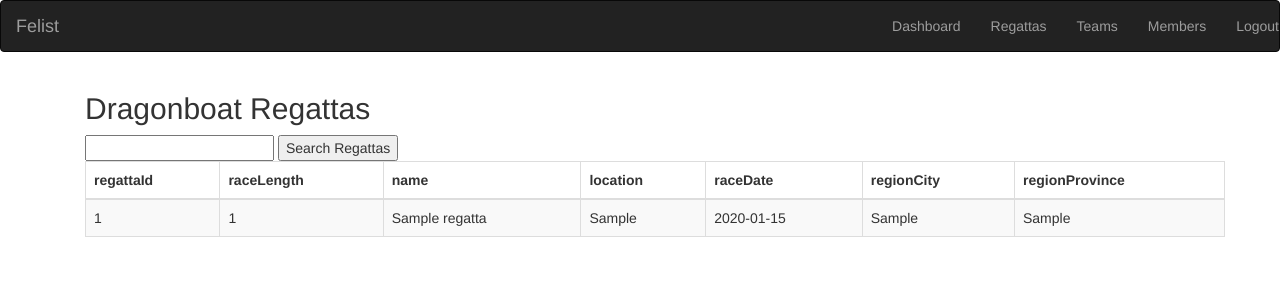
After one commit to alexsclim/Felist, a Flask app: page /regattas in a window 1280 px wide. The commit adds this page. Shown: the top 300 px of the page. Run offline with Flask 2, Linux system fonts and the light colour scheme; the visitor is signed in with stand-in values (Sample User, id 1); tables that the repository leaves empty hold one stand-in row (values such as "Sample post"); some libraries are stand-ins or nearby versions.

Commit message:
Added basic Regatta page

```diff
--- a/app/query_service.py
+++ b/app/query_service.py
@@ -11,6 +11,11 @@ class QueryService:
   def get_last_team_id(self):
     data = self.cursor.execute("SELECT * from Team")
     return data
+
+  def get_regattas(self):
+    data = self.cursor.execute("SELECT * from Regatta")
+    regatta = self.cursor.fetchall()
+    return regatta
 
   def get_teams(self):
     data = self.cursor.execute("SELECT * from Team")
@@ -46,6 +51,13 @@ class QueryService:
     conn.commit()
     return
 
+  def search_regattas(self, search):
+    sql = 'Select * from Regatta where name like %s'
+    args = ['%'+search+'%']
+    data = self.cursor.execute(sql, args)
+    regattas = self.cursor.fetchall()
+    return regattas
+
   def search_teams(self, search):
     sql = 'Select * from Team where name like %s'
     args = ['%'+search+'%']
--- a/app/templates/base.html
+++ b/app/templates/base.html
@@ -14,6 +14,7 @@
       </div>
       <ul class="nav navbar-nav navbar-right">
         <li><a href="{{ url_for('dashboard') }}">Dashboard</a></li>
+        <li><a href="{{ url_for('regattas') }}">Regattas</a></li>
         <li><a href="{{ url_for('teams') }}">Teams</a></li>
         <li><a href="{{ url_for('members') }}">Members</a></li>
         <li><a href="{{ url_for('logout') }}">Logout</a></li>
--- /dev/null
+++ b/app/templates/regattas.html
@@ -0,0 +1,36 @@
+{% extends "base.html" %}
+{% block body %}
+<div class="container">
+  <h2>Dragonboat Regattas</h2>
+  <form action="" method="post">
+    <input type="input" name="search-input"></input>
+    <input type="submit" name="search-button" value="Search Regattas"></input>
+  </form>
+  <table class="table table-striped table-bordered">
+    <thead>
+      <tr>
+        <th>regattaId</th>
+        <th>raceLength</th>
+        <th>name</th>
+        <th>location</th>
+        <th>raceDate</th>
+        <th>regionCity</th>
+        <th>regionProvince</th>
+      </tr>
+    </thead>
+    <tbody>
+      {% for regatta in regattas %}
+      	<tr>
+      		<td>{{regatta["regattaId"]}}</td>
+      		<td>{{regatta["raceLength"]}}</td>
+          <td>{{regatta["name"]}}</td>
+          <td>{{regatta["location"]}}</td>
+          <td>{{regatta["raceDate"]}}</td>
+      		<td>{{regatta["regionCity"]}}</td>
+      		<td>{{regatta["regionProvince"]}}</td>
+      	</tr>
+      {% endfor %}
+    </tbody>
+  </table>
+</div>
+{% endblock %}
--- a/app/views.py
+++ b/app/views.py
@@ -26,6 +26,25 @@ def index():
     return redirect(url_for('login'))
   else:
     return redirect(url_for('dashboard'))
+
+@app.route('/regattas', methods=['GET', 'POST'])
+@login_required
+def regattas():
+
+  cur = mysql.connection.cursor()
+  query_service = QueryService(cur)
+
+  if request.method == "POST":
+    if 'Search Regattas' in request.form.values():
+      search = request.form['search-input']
+      regattas = query_service.search_regattas(search)
+
+      return render_template('regattas.html', regattas=regattas)
+
+  else:
+    regattas = query_service.get_regattas()
+
+    return render_template('regattas.html', regattas=regattas)
 
 @app.route('/teams', methods=['GET', 'POST'])
 @login_required
```
